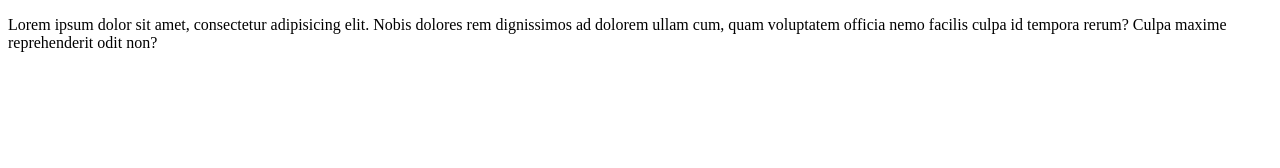
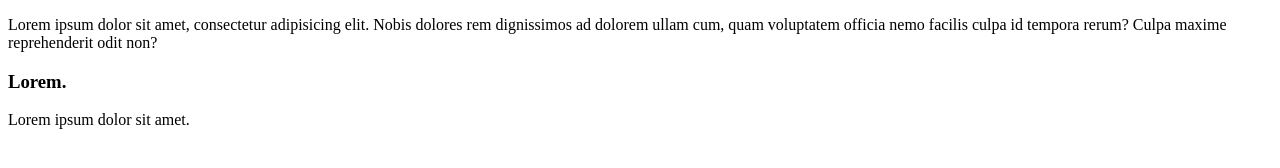
Before and after one commit to sharukh-vs/git-tutorial, a plain HTML site: page about.html in a window 1280 px wide. Drawn offline with Linux system fonts and the light colour scheme.

Commit message:
modified about

```diff
--- a/about.html
+++ b/about.html
@@ -8,6 +8,8 @@
         Nobis dolores rem dignissimos ad dolorem ullam cum,
         quam voluptatem officia nemo facilis culpa id tempora rerum?
         Culpa maxime reprehenderit odit non?</p>
+    <h3>Lorem.</h3>
+    <p>Lorem ipsum dolor sit amet.</p>
 </head>
 <body>
 
```
